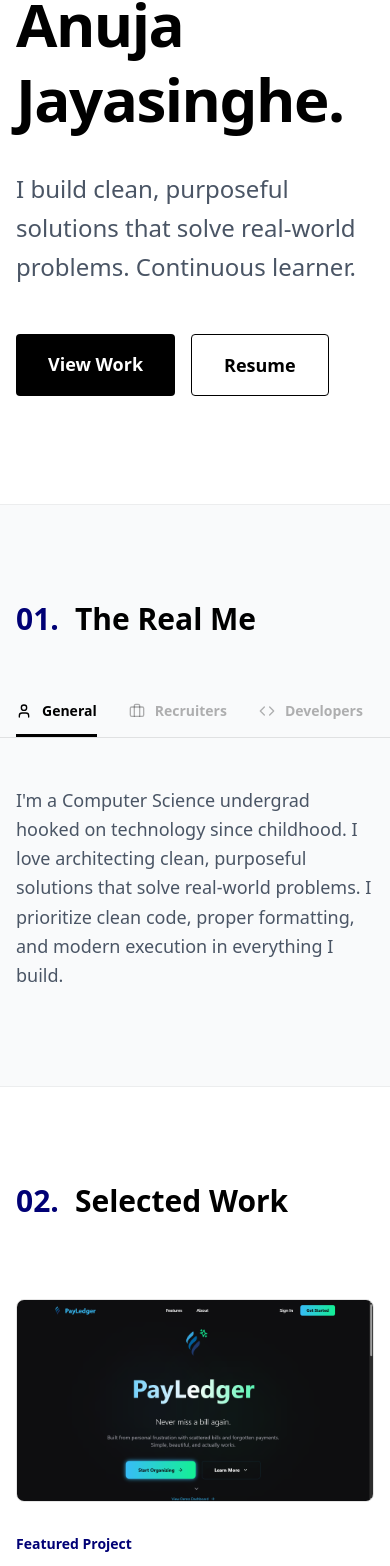
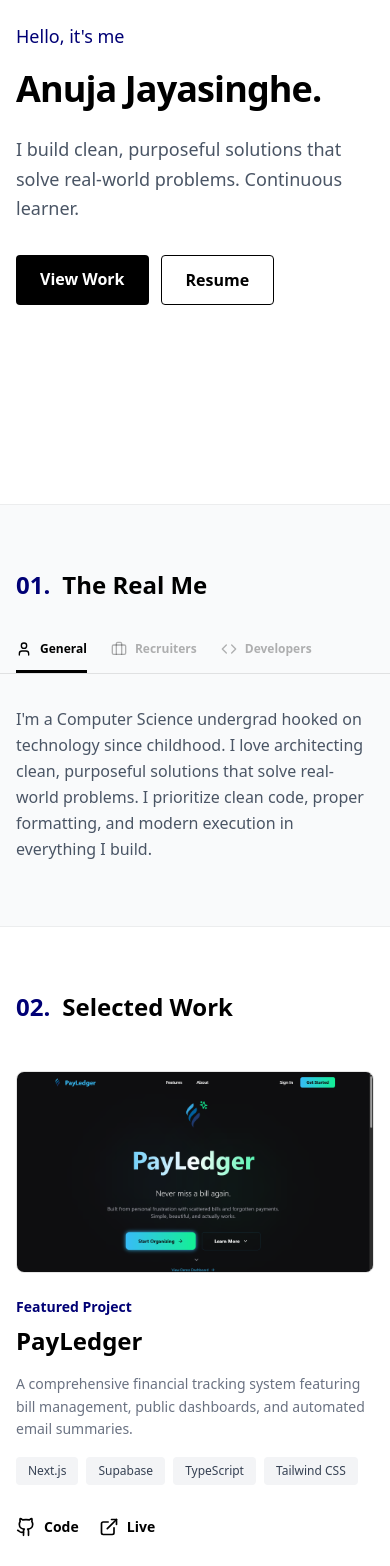
Before and after one commit to Anuja-jayasinghe/My-Portfolio, a Next.js app: page / in a window 390 px wide. Shown: the part 256-1822 px from the top of the page. Built offline with nearby package versions, Linux system fonts and the light colour scheme; a web font is replaced by a local one.

Commit message:
optimized and working portfolio need contact form configure

```diff
--- a/src/components/sections/About.tsx
+++ b/src/components/sections/About.tsx
@@ -28,17 +28,17 @@ export default function About() {
     const [active, setActive] = useState(0);
 
     return (
-        <section id="about" className="py-24 bg-gray-50 border-y border-black/5">
-            <div className="container mx-auto px-4">
-                <h2 className="text-3xl md:text-4xl font-bold font-mono mb-16 flex items-center gap-4 text-black">
+        <section id="about" className="py-16 sm:py-24 bg-gray-50 border-y border-black/5">
+            <div className="container mx-auto px-4 sm:px-6">
+                <h2 className="text-2xl sm:text-3xl md:text-4xl font-bold font-mono mb-10 sm:mb-16 flex items-center gap-3 sm:gap-4 text-black">
                     <span className="text-accent">01.</span> The Real Me
                 </h2>
             </div>
 
             {/* Full-width tab bar with underline */}
-            <div className="w-full border-b border-black/10">
-                <div className="container mx-auto px-4">
-                    <div className="flex gap-8 md:gap-12 relative">
+            <div className="w-full border-b border-black/10 overflow-x-auto">
+                <div className="container mx-auto px-4 sm:px-6">
+                    <div className="flex gap-6 sm:gap-8 md:gap-12 relative min-w-max sm:min-w-0">
                         {perspectives.map((p, i) => {
                             const Icon = p.icon;
                             const isActive = active === i;
@@ -46,7 +46,7 @@ export default function About() {
                                 <button
                                     key={p.id}
                                     onClick={() => setActive(i)}
-                                    className={`relative flex items-center gap-2.5 pb-4 text-sm font-bold font-mono transition-colors duration-300 ${isActive ? "text-black" : "text-black/30 hover:text-black/60"
+                                    className={`relative flex items-center gap-2 sm:gap-2.5 pb-4 text-xs sm:text-sm font-bold font-mono transition-colors duration-300 whitespace-nowrap ${isActive ? "text-black" : "text-black/30 hover:text-black/60"
                                         }`}
                                 >
                                     <Icon className="w-4 h-4" />
@@ -66,8 +66,8 @@ export default function About() {
             </div>
 
             {/* Content */}
-            <div className="container mx-auto px-4 pt-12">
-                <div className="w-full min-h-[100px]">
+            <div className="container mx-auto px-4 sm:px-6 pt-8 sm:pt-12">
+                <div className="w-full min-h-[80px] sm:min-h-[100px]">
                     <AnimatePresence mode="wait">
                         <motion.p
                             key={perspectives[active].id}
@@ -75,7 +75,7 @@ export default function About() {
                             animate={{ opacity: 1, y: 0 }}
                             exit={{ opacity: 0, y: -20 }}
                             transition={{ duration: 0.35, ease: "easeInOut" }}
-                            className="text-gray-600 leading-relaxed text-lg md:text-2xl w-full"
+                            className="text-gray-600 leading-relaxed text-base sm:text-lg md:text-2xl w-full"
                         >
                             {perspectives[active].text}
                         </motion.p>
--- a/src/components/sections/Contact.tsx
+++ b/src/components/sections/Contact.tsx
@@ -1,12 +1,12 @@
 export default function Contact() {
     return (
-        <section id="contact" className="py-24 bg-gray-50">
-            <div className="container mx-auto px-4">
-                <div className="max-w-3xl mx-auto text-center mb-16">
-                    <h2 className="text-4xl md:text-5xl font-bold font-mono mb-6 text-black">
+        <section id="contact" className="py-16 sm:py-24 bg-gray-50">
+            <div className="container mx-auto px-4 sm:px-6">
+                <div className="max-w-3xl mx-auto text-center mb-10 sm:mb-16">
+                    <h2 className="text-3xl sm:text-4xl md:text-5xl font-bold font-mono mb-4 sm:mb-6 text-black">
                         Let&apos;s build something <span className="text-accent">extraordinary.</span>
                     </h2>
-                    <p className="text-gray-600 text-lg">
+                    <p className="text-gray-600 text-base sm:text-lg px-2">
                         Have an interesting project, a hackathon idea, or just want to geek out over tech?
                         My inbox is always open.
                     </p>
--- a/src/components/sections/Hero.tsx
+++ b/src/components/sections/Hero.tsx
@@ -1,20 +1,20 @@
 export default function Hero() {
     return (
         <section id="home" className="min-h-[90vh] flex items-center pt-20">
-            <div className="container mx-auto px-4">
+            <div className="container mx-auto px-4 sm:px-6">
                 <div className="max-w-5xl">
-                    <h2 className="text-2xl md:text-3xl font-mono text-accent mb-6">Hello, it&apos;s me</h2>
-                    <h1 className="text-6xl md:text-8xl lg:text-9xl font-bold font-sans tracking-tight mb-8 text-black leading-tight">
+                    <h2 className="text-lg sm:text-2xl md:text-3xl font-mono text-accent mb-4 sm:mb-6">Hello, it&apos;s me</h2>
+                    <h1 className="text-4xl sm:text-6xl md:text-8xl lg:text-9xl font-bold font-sans tracking-tight mb-6 sm:mb-8 text-black leading-tight">
                         Anuja Jayasinghe.
                     </h1>
-                    <p className="text-2xl md:text-3xl text-gray-600 mb-12 max-w-3xl leading-relaxed">
+                    <p className="text-lg sm:text-2xl md:text-3xl text-gray-600 mb-8 sm:mb-12 max-w-3xl leading-relaxed">
                         I build clean, purposeful solutions that solve real-world problems. Continuous learner.
                     </p>
-                    <div className="flex flex-wrap gap-4">
-                        <a href="#portfolio" className="bg-black text-white px-8 py-4 text-lg rounded hover:bg-accent hover:text-white transition-colors font-bold font-mono">
+                    <div className="flex flex-wrap gap-3 sm:gap-4">
+                        <a href="#portfolio" className="bg-black text-white px-6 sm:px-8 py-3 sm:py-4 text-base sm:text-lg rounded hover:bg-accent hover:text-white transition-colors font-bold font-mono">
                             View Work
                         </a>
-                        <a href="/dir/Anuja_CV.pdf" target="_blank" rel="noopener noreferrer" className="border border-black text-black px-8 py-4 text-lg rounded hover:border-accent hover:text-accent transition-colors font-bold font-mono">
+                        <a href="/dir/Anuja_CV.pdf" target="_blank" rel="noopener noreferrer" className="border border-black text-black px-6 sm:px-8 py-3 sm:py-4 text-base sm:text-lg rounded hover:border-accent hover:text-accent transition-colors font-bold font-mono">
                             Resume
                         </a>
                     </div>
--- a/src/components/sections/Portfolio.tsx
+++ b/src/components/sections/Portfolio.tsx
@@ -57,7 +57,7 @@ function FeaturedCard({ project, index }: { project: FeaturedProject; index: num
             whileInView={{ opacity: 1, y: 0 }}
             viewport={{ once: true, margin: "-100px" }}
             transition={{ duration: 0.6, ease: "easeOut" }}
-            className={`flex flex-col ${isEven ? "md:flex-row" : "md:flex-row-reverse"} gap-8 md:gap-12 items-center group`}
+            className={`flex flex-col ${isEven ? "md:flex-row" : "md:flex-row-reverse"} gap-6 sm:gap-8 md:gap-12 items-center group`}
         >
             {/* Screenshot */}
             <div className="w-full md:w-3/5 relative overflow-hidden rounded-lg border border-black/10">
@@ -77,10 +77,10 @@ function FeaturedCard({ project, index }: { project: FeaturedProject; index: num
             {/* Details */}
             <div className={`w-full md:w-2/5 ${isEven ? "md:text-left" : "md:text-right"}`}>
                 <p className="text-sm font-mono text-accent mb-2 font-bold">Featured Project</p>
-                <h3 className="text-3xl md:text-4xl font-bold font-mono text-black mb-4 group-hover:text-accent transition-colors">
+                <h3 className="text-2xl sm:text-3xl md:text-4xl font-bold font-mono text-black mb-4 group-hover:text-accent transition-colors">
                     {project.title}
                 </h3>
-                <p className="text-gray-500 text-base md:text-lg mb-6 leading-relaxed">
+                <p className="text-gray-500 text-sm sm:text-base md:text-lg mb-4 sm:mb-6 leading-relaxed">
                     {project.description}
                 </p>
                 <div className={`flex flex-wrap gap-2 mb-8 ${isEven ? "" : "md:justify-end"}`}>
@@ -129,7 +129,7 @@ const allMiniProjects: MiniProject[] = [
         title: "CEB Management",
         tech: ["JS", "Firebase"],
         desc: "Manages and calculates electricity consumption based on CEB rates.",
-        link: "https://github.com/Anuja-jayasinghe/CEBManagement",
+        link: "https://github.com/Anuja-jayasinghe/CEB_Management",
     },
     {
         title: "JaySync-Lab",
@@ -147,7 +147,7 @@ const allMiniProjects: MiniProject[] = [
         title: "Hangman",
         tech: ["JS", "HTML", "CSS"],
         desc: "Classic word-guessing game built with vanilla JavaScript and DOM manipulation.",
-        link: "https://github.com/Anuja-jayasinghe/hangman",
+        link: "https://github.com/Anuja-jayasinghe/HangMan",
     },
     {
         title: "Ranking Calculator",
@@ -159,7 +159,7 @@ const allMiniProjects: MiniProject[] = [
         title: "JS Calculator",
         tech: ["HTML", "CSS", "JS"],
         desc: "A clean, functional calculator built with vanilla HTML, CSS and JavaScript.",
-        link: "https://github.com/Anuja-jayasinghe/Simple-JS-Calculator",
+        link: "https://github.com/Anuja-jayasinghe/Simple_JS_Calculator",
     },
     {
         title: "EcoAction",
@@ -517,32 +517,32 @@ export default function Portfolio() {
     }, []);
 
     return (
-        <section id="portfolio" className="py-24">
-            <div className="container mx-auto px-4">
-                <h2 className="text-3xl md:text-4xl font-bold font-mono mb-20 flex items-center gap-4 text-black">
+        <section id="portfolio" className="py-16 sm:py-24 overflow-hidden">
+            <div className="container mx-auto px-4 sm:px-6">
+                <h2 className="text-2xl sm:text-3xl md:text-4xl font-bold font-mono mb-12 sm:mb-20 flex items-center gap-3 sm:gap-4 text-black">
                     <span className="text-accent">02.</span> Selected Work
                 </h2>
 
                 {/* Featured Projects - Alternating Layout */}
-                <div className="flex flex-col gap-24 md:gap-32 mb-28">
+                <div className="flex flex-col gap-16 sm:gap-24 md:gap-32 mb-16 sm:mb-28">
                     {featuredProjects.map((project, i) => (
                         <FeaturedCard key={i} project={project} index={i} />
                     ))}
                 </div>
 
                 {/* Mini Projects Header */}
-                <div className="mb-8">
-                    <h3 className="text-2xl font-bold font-mono text-black mb-2">
+                <div className="mb-6 sm:mb-8">
+                    <h3 className="text-xl sm:text-2xl font-bold font-mono text-black mb-2">
                         Mini Projects
                     </h3>
-                    <p className="text-gray-400 text-sm font-mono">
+                    <p className="text-gray-400 text-xs sm:text-sm font-mono">
                         {allMiniProjects.length} projects · {isMobile ? "tap to explore" : "hover to explore"}
                     </p>
                 </div>
             </div>
 
             {/* SSH Card Deck - full width */}
-            <div className="w-full px-8 md:px-16 lg:px-24 pb-8">
+            <div className="w-full px-4 sm:px-8 md:px-16 lg:px-24 pb-8">
                 {isMobile
                     ? <MobileDeck projects={allMiniProjects} />
                     : <DesktopDeck projects={allMiniProjects} hoveredIndex={hoveredIndex} setHoveredIndex={setHoveredIndex} />
```
Also changed, not shown: src/components/layout/Navbar.tsx (+6 -6 lines), src/components/sections/Skills.tsx (+6 -6 lines).
